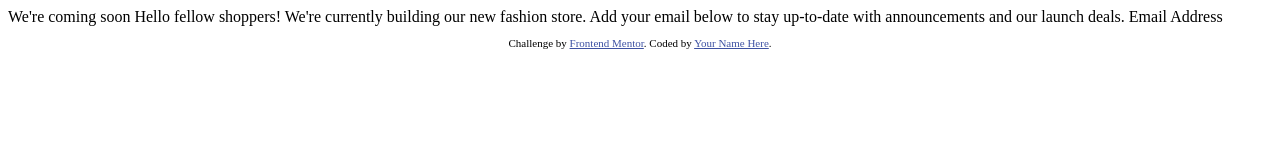
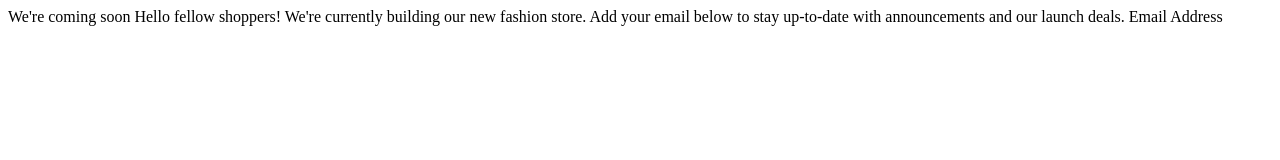
Before and after one commit to floraCodes/base-comming-soon-page, a plain HTML site: page index.html in a window 1280 px wide. Drawn offline with Linux system fonts and the light colour scheme.

Commit message:
First commit

```diff
--- a/index.html
+++ b/index.html
@@ -1,33 +1,16 @@
 <!DOCTYPE html>
 <html lang="en">
-<head>
-  <meta charset="UTF-8">
-  <meta name="viewport" content="width=device-width, initial-scale=1.0"> <!-- displays site properly based on user's device -->
+  <head>
+    <meta charset="UTF-8" />
+    <meta name="viewport" content="width=device-width, initial-scale=1.0" />
 
-  <link rel="icon" type="image/png" sizes="32x32" href="./images/favicon-32x32.png">
+    <title>BA | Base Apparel</title>
+  </head>
+  <body>
+    We're coming soon Hello fellow shoppers! We're currently building our new
+    fashion store. Add your email below to stay up-to-date with announcements
+    and our launch deals. Email Address
 
-  <title>Frontend Mentor | Base Apparel coming soon page</title>
-
-  <!-- Feel free to remove these styles or customise in your own stylesheet 👍 -->
-  <style>
-    .attribution { font-size: 11px; text-align: center; }
-    .attribution a { color: hsl(228, 45%, 44%); }
-  </style>
-</head>
-<body>
-
-  We're coming soon
-
-  Hello fellow shoppers! We're currently building our new fashion store.
-  Add your email below to stay up-to-date with announcements and our launch deals.
-
-  Email Address
-
-  <footer>
-    <p class="attribution">
-      Challenge by <a href="https://www.frontendmentor.io?ref=challenge" target="_blank">Frontend Mentor</a>.
-      Coded by <a href="#">Your Name Here</a>.
-    </p>
-  </footer>
-</body>
+    <footer></footer>
+  </body>
 </html>
```
Also changed, not shown: 1 other file.
